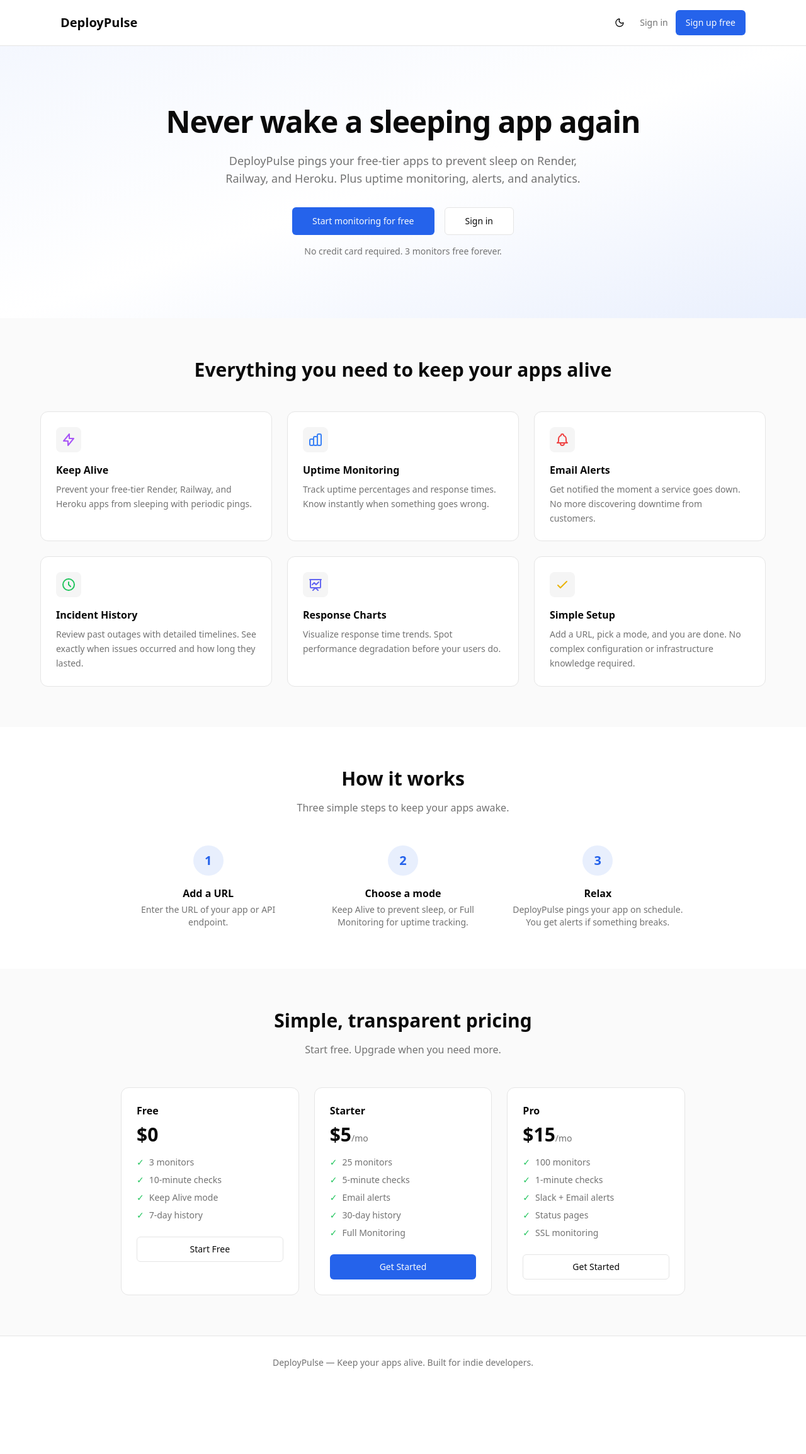
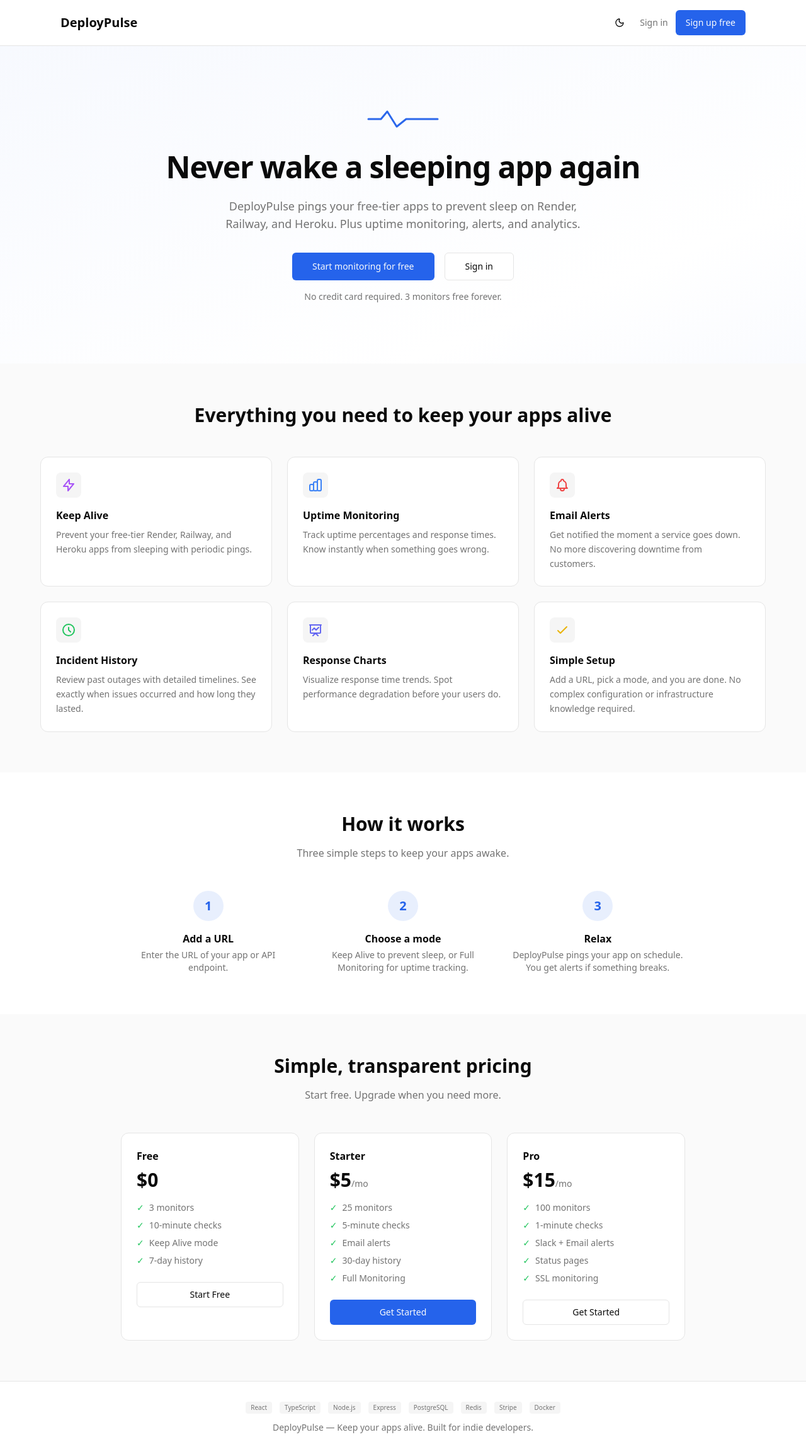
Before and after one commit to Misho-1019/Deploy-Pulse, a React (Vite) app in the folder frontend/: page / in a window 1280 px wide. Shown: the whole page at 63% size. Before the commit the page ends 2205 px from the top, so only its background shows below. Built offline with nearby package versions, Linux system fonts and the light colour scheme; no server answers.

Commit message:
Animated heartbeat hero, scroll-reveal features, live demo CTA, tech stack badges in footer

```diff
--- a/frontend/src/index.css
+++ b/frontend/src/index.css
@@ -48,3 +48,13 @@
     --ring: 224.3 76.3% 48%;
   }
 }
+
+@keyframes gradient {
+  0%, 100% { background-position: 0% 50%; }
+  50% { background-position: 100% 50%; }
+}
+
+.animate-gradient {
+  background-size: 200% 200%;
+  animation: gradient 6s ease infinite;
+}
--- a/frontend/src/pages/Landing.tsx
+++ b/frontend/src/pages/Landing.tsx
@@ -1,5 +1,6 @@
 import { Link } from 'react-router-dom';
 import { useQuery } from '@tanstack/react-query';
+import { motion } from 'framer-motion';
 import { useAuth } from '../contexts/AuthContext';
 import { Button } from '../components/ui/button';
 import { Badge } from '../components/ui/badge';
@@ -129,24 +130,71 @@
 
       {/* Hero */}
       <section className="relative py-24 px-4 overflow-hidden">
-        <div className="absolute inset-0 bg-gradient-to-br from-primary/5 via-background to-primary/10" />
+        <div className="absolute inset-0 bg-gradient-to-br from-primary/5 via-background to-primary/10 animate-gradient" />
         <div className="relative max-w-3xl mx-auto text-center">
-          <h1 className="text-4xl sm:text-5xl font-extrabold tracking-tight">
+          {/* Heartbeat Line */}
+          <motion.div
+            initial={{ opacity: 0, scale: 0.95 }}
+            animate={{ opacity: 1, scale: 1 }}
+            transition={{ duration: 0.6 }}
+            className="mb-8 flex justify-center"
+          >
+            <svg width="120" height="40" viewBox="0 0 120 40" fill="none" xmlns="http://www.w3.org/2000/svg">
+              <polyline
+                points="5,20 25,20 35,8 50,32 65,20 115,20"
+                fill="none"
+                stroke="currentColor"
+                strokeWidth="3"
+                strokeLinecap="round"
+                strokeLinejoin="round"
+                className="text-primary animate-pulse"
+              />
+            </svg>
+          </motion.div>
+
+          <motion.h1
+            initial={{ opacity: 0, y: 20 }}
+            animate={{ opacity: 1, y: 0 }}
+            transition={{ duration: 0.5, delay: 0.2 }}
+            className="text-4xl sm:text-5xl font-extrabold tracking-tight"
+          >
             Never wake a sleeping app again
-          </h1>
-          <p className="mt-6 text-lg text-muted-foreground max-w-xl mx-auto">
+          </motion.h1>
+          <motion.p
+            initial={{ opacity: 0, y: 20 }}
+            animate={{ opacity: 1, y: 0 }}
+            transition={{ duration: 0.5, delay: 0.3 }}
+            className="mt-6 text-lg text-muted-foreground max-w-xl mx-auto"
+          >
             DeployPulse pings your free-tier apps to prevent sleep on Render, Railway, and Heroku.
             Plus uptime monitoring, alerts, and analytics.
-          </p>
-          <div className="mt-8 flex gap-4 justify-center">
+          </motion.p>
+          <motion.div
+            initial={{ opacity: 0, y: 20 }}
+            animate={{ opacity: 1, y: 0 }}
+            transition={{ duration: 0.5, delay: 0.4 }}
+            className="mt-8 flex gap-4 justify-center flex-wrap"
+          >
             <Button asChild size="lg">
               <Link to="/register">Start monitoring for free</Link>
             </Button>
             <Button variant="outline" size="lg" asChild>
               <Link to="/login">Sign in</Link>
             </Button>
-          </div>
-          <p className="mt-4 text-sm text-muted-foreground">No credit card required. 3 monitors free forever.</p>
+            {token && (
+              <Button variant="secondary" size="lg" asChild>
+                <Link to="/app">See live demo</Link>
+              </Button>
+            )}
+          </motion.div>
+          <motion.p
+            initial={{ opacity: 0 }}
+            animate={{ opacity: 1 }}
+            transition={{ duration: 0.5, delay: 0.6 }}
+            className="mt-4 text-sm text-muted-foreground"
+          >
+            No credit card required. 3 monitors free forever.
+          </motion.p>
         </div>
       </section>
 
@@ -157,14 +205,21 @@
             Everything you need to keep your apps alive
           </h2>
           <div className="grid sm:grid-cols-2 lg:grid-cols-3 gap-6">
-            {FEATURES.map((f) => (
-              <div key={f.title} className="bg-card rounded-xl border border-border p-6">
+            {FEATURES.map((f, i) => (
+              <motion.div
+                key={f.title}
+                initial={{ opacity: 0, y: 24 }}
+                whileInView={{ opacity: 1, y: 0 }}
+                viewport={{ once: true, margin: '-40px' }}
+                transition={{ duration: 0.4, delay: i * 0.08 }}
+                className="bg-card rounded-xl border border-border p-6"
+              >
                 <div className="w-10 h-10 bg-muted rounded-lg flex items-center justify-center mb-4">
                   {f.icon}
                 </div>
                 <h3 className="font-semibold mb-2">{f.title}</h3>
                 <p className="text-sm text-muted-foreground leading-relaxed">{f.description}</p>
-              </div>
+              </motion.div>
             ))}
           </div>
         </div>
@@ -258,8 +313,13 @@
 
       {/* Footer */}
       <footer className="py-8 px-4 border-t border-border">
-        <div className="max-w-6xl mx-auto text-center text-sm text-muted-foreground">
-          <p>DeployPulse &mdash; Keep your apps alive. Built for indie developers.</p>
+        <div className="max-w-6xl mx-auto text-center">
+          <div className="flex items-center justify-center gap-3 mb-3 flex-wrap">
+            {['React', 'TypeScript', 'Node.js', 'Express', 'PostgreSQL', 'Redis', 'Stripe', 'Docker'].map((t) => (
+              <span key={t} className="text-[10px] text-muted-foreground bg-muted px-2 py-0.5 rounded">{t}</span>
+            ))}
+          </div>
+          <p className="text-sm text-muted-foreground">DeployPulse &mdash; Keep your apps alive. Built for indie developers.</p>
         </div>
       </footer>
     </div>
```
